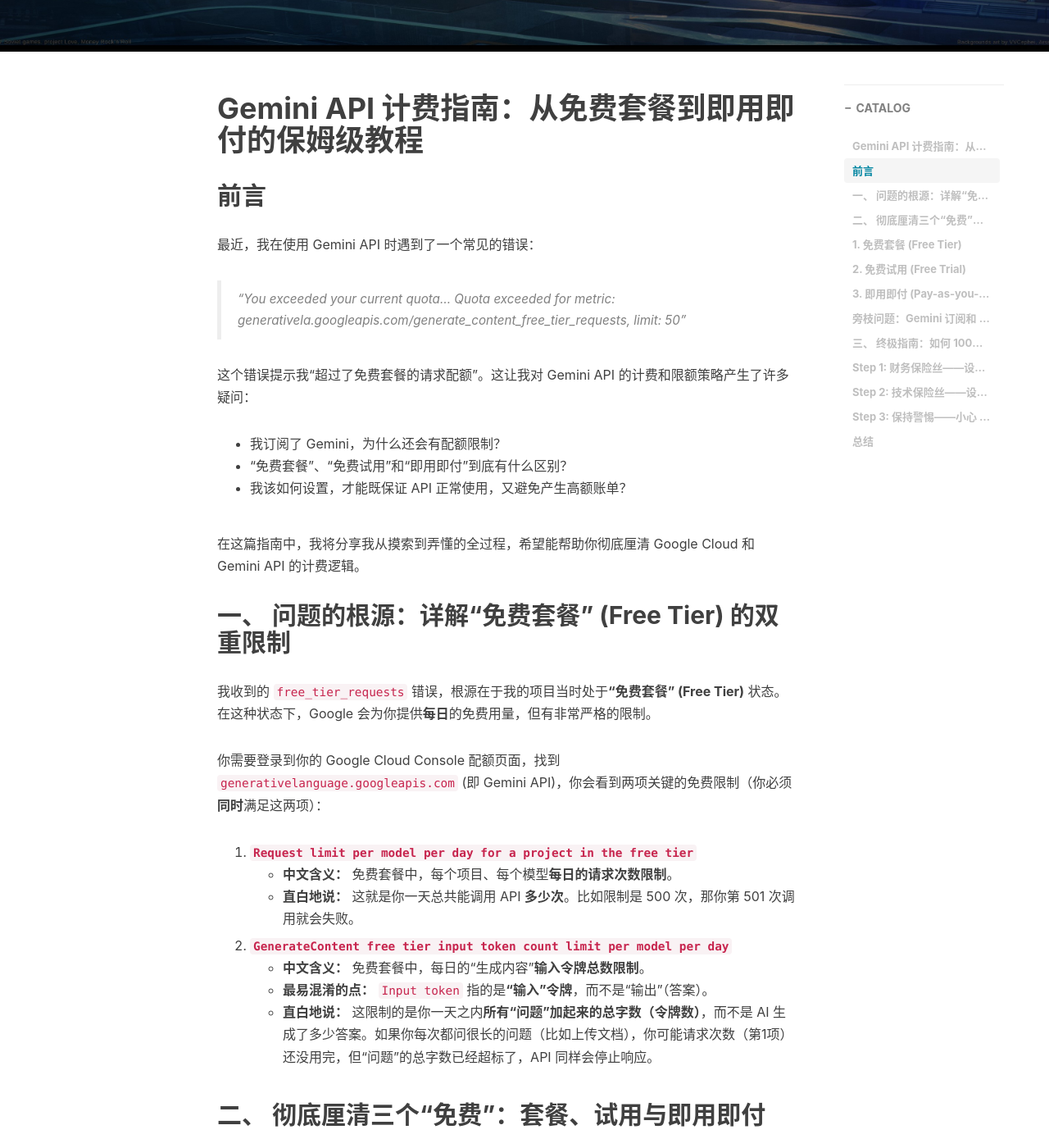
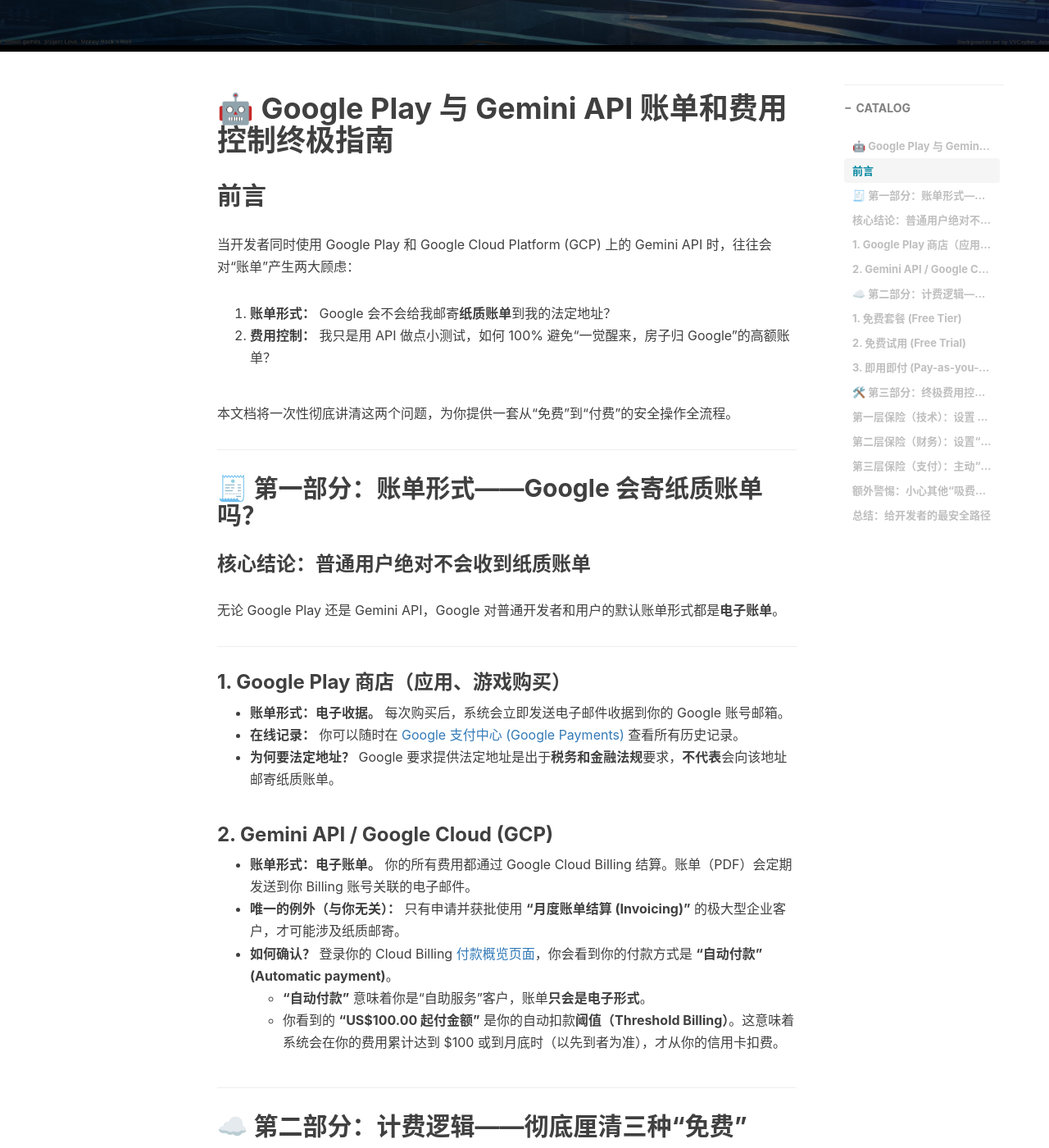
Before and after one commit to Shiina25qpwe/Shiina25qpwe.github.io, a Jekyll site: the page built from _posts/2025-11-01-Gemini API 计费指南.md, in a window 1280 px wide and 1400 px high, scrolled down 394 px. Shown: the whole window at 82% size. Built offline with Jekyll 4.4.1, drawn with Linux system fonts in a browser that asks for light colours; nearby versions of some CDN libraries; comment, search, counter and statistics services are not loaded; some of the changed text lies outside the part shown.

Commit message:
更新Gemini api账单解释与付费指南 docs: rewrite and expand Gemini API billing guide
This commit completely rewrites the post on Gemini API billing to provide a more comprehensive and structured guide.

The main goals of this rewrite are to address common user anxieties and clarify the entire billing process from start to finish.

Key changes include:
- **Expanded Scope:** The guide now covers both Google Play and Gemini API billing, clarifying that both use electronic billing and will not send paper invoices.
- **New Structure:** The content is reorganized into three distinct parts: billing format, the logic of different "free" tiers, and a three-step guide to cost control.
- **Improved Clarity:** The introduction is reframed to directly address user fears about unexpected bills. The guide now uses clearer headings and a more direct tone to explain complex concepts like billing thresholds and budget alerts.
- **Refined Focus:** Removed the section on API proxies to keep the article focused on direct usage of the Google Cloud Platform.

```diff
--- a/_posts/2025-11-01-Gemini API 计费指南.md
+++ b/_posts/2025-11-01-Gemini API 计费指南.md
@@ -10,45 +10,53 @@
     - 计算机学习
 ---
 
-# Gemini API 计费指南：从免费套餐到即用即付的保姆级教程
+# 🤖 Google Play 与 Gemini API 账单和费用控制终极指南
 
 ## 前言
 
-最近，我在使用 Gemini API 时遇到了一个常见的错误：
+当开发者同时使用 Google Play 和 Google Cloud Platform (GCP) 上的 Gemini API 时，往往会对“账单”产生两大顾虑：
 
-> "You exceeded your current quota... Quota exceeded for metric: generativela.googleapis.com/generate_content_free_tier_requests, limit: 50"
+1.  **账单形式：** Google 会不会给我邮寄**纸质账单**到我的法定地址？
+2.  **费用控制：** 我只是用 API 做点小测试，如何 100% 避免“一觉醒来，房子归 Google”的高额账单？
 
-这个错误提示我“超过了免费套餐的请求配额”。这让我对 Gemini API 的计费和限额策略产生了许多疑问：
+本文档将一次性彻底讲清这两个问题，为你提供一套从“免费”到“付费”的安全操作全流程。
 
-* 我订阅了 Gemini，为什么还会有配额限制？
-* “免费套餐”、“免费试用”和“即用即付”到底有什么区别？
-* 我该如何设置，才能既保证 API 正常使用，又避免产生高额账单？
+---
 
-在这篇指南中，我将分享我从摸索到弄懂的全过程，希望能帮助你彻底厘清 Google Cloud 和 Gemini API 的计费逻辑。
+## 🧾 第一部分：账单形式——Google 会寄纸质账单吗？
 
-## 一、 问题的根源：详解“免费套餐” (Free Tier) 的双重限制
+### 核心结论：普通用户绝对不会收到纸质账单
 
-我收到的 `free_tier_requests` 错误，根源在于我的项目当时处于**“免费套餐” (Free Tier)** 状态。在这种状态下，Google 会为你提供**每日**的免费用量，但有非常严格的限制。
+无论 Google Play 还是 Gemini API，Google 对普通开发者和用户的默认账单形式都是**电子账单**。
 
-你需要登录到你的 Google Cloud Console 配额页面，找到 `generativelanguage.googleapis.com` (即 Gemini API)，你会看到两项关键的免费限制（你必须**同时**满足这两项）：
+---
 
-1.  **`Request limit per model per day for a project in the free tier`**
-    * **中文含义：** 免费套餐中，每个项目、每个模型**每日的请求次数限制**。
-    * **直白地说：** 这就是你一天总共能调用 API **多少次**。比如限制是 500 次，那你第 501 次调用就会失败。
+### 1. Google Play 商店（应用、游戏购买）
 
-2.  **`GenerateContent free tier input token count limit per model per day`**
-    * **中文含义：** 免费套餐中，每日的“生成内容”**输入令牌总数限制**。
-    * **最易混淆的点：** `Input token` 指的是**“输入”令牌**，而不是“输出”（答案）。
-    * **直白地说：** 这限制的是你一天之内**所有“问题”加起来的总字数（令牌数）**，而不是 AI 生成了多少答案。如果你每次都问很长的问题（比如上传文档），你可能请求次数（第1项）还没用完，但“问题”的总字数已经超标了，API 同样会停止响应。
+* **账单形式：电子收据。** 每次购买后，系统会立即发送电子邮件收据到你的 Google 账号邮箱。
+* **在线记录：** 你可以随时在 [Google 支付中心 (Google Payments)](https://payments.google.com/) 查看所有历史记录。
+* **为何要法定地址？** Google 要求提供法定地址是出于**税务和金融法规**要求，**不代表**会向该地址邮寄纸质账单。
 
-## 二、 彻底厘清三个“免费”：套餐、试用与即用即付
+### 2. Gemini API / Google Cloud (GCP)
+
+* **账单形式：电子账单。** 你的所有费用都通过 Google Cloud Billing 结算。账单（PDF）会定期发送到你 Billing 账号关联的电子邮件。
+* **唯一的例外（与你无关）：** 只有申请并获批使用 **“月度账单结算 (Invoicing)”** 的极大型企业客户，才可能涉及纸质邮寄。
+* **如何确认？** 登录你的 Cloud Billing [付款概览页面](https://console.cloud.google.com/billing/payment/overview)，你会看到你的付款方式是 **“自动付款” (Automatic payment)**。
+    * **“自动付款”** 意味着你是“自助服务”客户，账单**只会是电子形式**。
+    * 你看到的 **“US$100.00 起付金额”** 是你的自动扣款**阈值（Threshold Billing）**。这意味着系统会在你的费用累计达到 $100 或到月底时（以先到者为准），才从你的信用卡扣费。
+
+---
+
+## ☁️ 第二部分：计费逻辑——彻底厘清三种“免费”
 
 这是最容易混淆的部分。Google Cloud 的“免费”分为三种，它们的逻辑**完全不同**，且**互相独立**。
 
 ### 1. 免费套餐 (Free Tier)
 * **这是什么？** 这是 Google 提供的“始终免费”服务。
 * **如何计费？** 永不计费。
-* **限制是什么？** 限制非常严格，就是上一节提到的“每日请求次数”和“每日输入令牌数”。一旦用完，当天就无法再使用，必须等第二天重置。
+* **限制是什么？** 限制非常严格，有**每日**配额 (per day)，如：
+    * `Request limit per model per day for a project in the free tier` (每日请求次数)
+    * `GenerateContent free tier input token count limit per model per day` (每日输入令牌总数)
 * **适用人群：** 轻度爱好者、学习者，用量极低的用户。
 
 ### 2. 免费试用 (Free Trial)
@@ -68,67 +76,59 @@
 
 ---
 
-### 旁枝问题：Gemini 订阅和 API 代理
+## 🛠️ 第三部分：终极费用控制指南（三层保险丝）
 
-* **我订阅了 Gemini Advanced (个人版) 和 API 有关吗？**
-    * **无关。** 你每月支付的 Gemini Advanced 订阅费，是用于 `gemini.google.com` 网页版的，它**不会**为你使用的 API（代码调用）提供任何额度或折扣。
+当你开启“即用即付”后，最大的恐惧就是 $100 的扣款阈值太高，或者代码出错导致账单爆炸。你必须设置一个“财务保险丝”和一个“技术保险丝”。
 
-* **用 OpenRouter.ai 这类 API 代理会更便宜吗？**
-    * **不会。** 对于调用 Gemini API 来说，**直接使用 Google API（即用即付）永远是最便宜的**。
-    * **Google API 是“出厂价”**：你直接付钱给 Google。
-    * **API 代理是“零售价”**：他们（中间商）先向 Google 付费，再加上自己的利润，然后再卖给你。你用它是为了**方便**（一个密钥管理所有模型），而不是为了**便宜**。
+### 第一层保险（技术）：设置 API 配额（防突发）
 
-## 三、 终极指南：如何 100% 防止产生高额费用
+这是你的**“技术保险丝”**，用于防止代码死循环等**突发性**错误。
 
-当你开启“即用即付”后，最大的恐惧就是“一觉醒来，房子归 Google 了”。仅仅设置 API 限额是**绝对不够的**，它只能防范**突发性**的错误（如代码无限循环），但无法防范**持续性**的低频调用（如每分钟都正常调用 50 次，但跑了 24 小时）。
+* **【关键澄清：这是“每分钟”限制】**
+    开启“即用即付”后，免费套餐的 `...per day` (每日) 限制被移除。你需要设置的是**更精细、更安全**的**“每分钟”**限制，即 `Requests per minute` (RPM)。
 
-你必须设置一个“财务保险丝”和一个“技术保险丝”。
+    “每分钟”限制远比“每日”限制更安全。一个出错的脚本可能在 5 分钟内就跑满“每日”限额；但如果设置了“每分钟 100 次”的限额，它在第 1 分钟的第 101 次调用时就**立即被阻止**，将损失降到最低。
 
-### Step 1: 财务保险丝——设置“预算和提醒”（最重要！）
+* **操作步骤：**
+    1.  前往 Google Cloud API 配额页面：
+        * **直达链接 (通用)：** [https://console.cloud.google.com/apis/api/generativelanguage.googleapis.com/quotas](https://console.cloud.google.com/apis/api/generativelanguage.googleapis.com/quotas)
+        * *(你需要从页面顶部的下拉菜单中选择你自己的项目)*
+    2.  确保 `generativelanguage.googleapis.com` (Gemini API) 已被选中。
+    3.  找到 `Requests per minute` (每分钟请求数) 相关的配额项（可能有多个，对应不同模型）。
+    4.  选中它们，点击“修改配额”，**主动将这个值从默认的几千调低**到一个你估算的合理值，例如 **100**。
 
-这是你开启“即用即付”后**必须做的第一件事**。它管理的是你的**总金额**。
+### 第二层保险（财务）：设置“预算和提醒”（防超额）
+
+这是你的**“财务保险丝”**，用于监控你的**总花费**。
 
 * **【关键澄清：这是“月度”限制】**
-    你需要知道，Google Cloud 的预算是围绕**月度 (Monthly)** 结算周期设计的。你设置的是一个**月度总预算**（例如 $10），**不能**设置“每日 $1”这样的重复预算。
+    Google Cloud 的预算是围绕**月度 (Monthly)** 结算周期设计的。你设置的是一个**月度总预算**（例如 $10），**不能**设置“每日 $1”这样的重复预算。不过，它的监控和提醒是**实时**的。
 
-    不过，它的监控和提醒是**实时**的。当你在这个月（无论是哪一天）累计花费达到了提醒阈值（例如 $5），系统会**立即**给你发邮件。
+* **操作步骤：**
+    1.  前往 Google Cloud Console 的 **“结算” > “预算和提醒”** 页面。
+        * **直达链接：** [https://console.cloud.google.com/billing/budgets](https://console.cloud.google.com/billing/budgets)
+    2.  点击“创建预算”，为你当前的项目设置一个预算。
+    3.  **设置金额：** 设置一个你心理上能接受的小额度，例如 **$10**。
+    4.  **设置提醒（关键）：** 在“操作”部分，设置“提醒阈值”。
+        * **推荐设置：** 当实际支出达到 50% ($5) 和 100% ($10) 时，**“通过电子邮件发送提醒”**。这样你就能在账单失控前收到警告。
+    5.  **设置终极保险丝（可选，但强烈推荐）：**
+        * 在“操作”部分的“管理通知”下，选择“将 Pub/Sub 主题与此预算关联”。
+        * 你可以通过这个功能，关联一个 Cloud Function，实现在**“账单达到 $10 时，自动关闭此项目的结算功能”**。
+        * 这是最强的保险丝，一旦触发，你项目中的所有付费 API 都会停止工作，100% 保证你的花费不会超过 $10。
 
-**操作步骤：**
+### 第三层保险（支付）：主动“人工付款”（控频率）
 
-1.  前往 Google Cloud Console 的 **“结算” > “预算和提醒”** 页面。
-    * **直达链接：** [https://console.cloud.google.com/billing/budgets](https://console.cloud.google.com/billing/budgets)
-2.  点击“创建预算”，为你当前的项目设置一个预算。
-3.  **设置金额：** 设置一个你心理上能接受的小额度，例如 **$10**。
-4.  **设置提醒（关键）：** 在“操作”部分，设置“提醒阈值”。
-    * **推荐设置：** 当实际支出达到 50% ($5) 和 100% ($10) 时，**“通过电子邮件发送提醒”**。这样你就能在账单失控前收到警告。
-5.  **设置终极保险丝（推荐）：**
-    * 在“操作”部分，你还可以设置“管理通知”。
-    * 选择“将 Pub/Sub 主题与此预算关联”。
-    * 你可以通过这个功能，关联一个 Cloud Function，实现在**“账单达到 $10 时，自动关闭此项目的结算功能”**。
-    * 这是最强的保险丝，一旦触发，你项目中的所有付费 API 都会停止工作，100% 保证你的花费不会超过 $10。
+默认的 $100 自动扣款阈值太高了，你可以在达到阈值前**主动支付**，实现“小额、高频”的付款。
 
-### Step 2: 技术保险丝——设置“API 配额”
+* **操作步骤：**
+    1.  当你收到第二层保险（例如 $10）的**预算提醒邮件**后，登录 Cloud Billing **“付款概览 (Payment overview)”** 页面。
+        * **直达链接：** [https://console.cloud.google.com/billing/payment/overview](https://console.cloud.google.com/billing/payment/overview)
+    2.  你会看到“您当前的余额” (Your current balance) 显示为 $10。
+    3.  点击 **“进行付款” (Make a payment)** 按钮。
+    4.  手动支付这 $10 的欠款。
+    5.  **好处：** 支付完成后，你的 $100 自动扣款阈值会**重置**。这样你就成功地将一次 $100 的大额扣款，分解成了一次 $10 的小额支付。
 
-这是你的“技术保险丝”，它管理的是你的**调用速率**。
-
-* **【关键澄清：这是“每分钟”限制】**
-    当你转为“即用即付”后，“免费套餐”里的那些 `...per day` (每日) 限制就被移除了。你需要设置的是**更精细、更安全**的**“每分钟”**限制。
-
-    **为什么“每分钟”限制是你的首选？**
-    * **场景（每日限制）：** 假设你能设置“每日 10,000 次”限额。一个出错的脚本可能在**短短 5 分钟内**就跑满 10,000 次，产生高额费用。
-    * **场景（每分钟限制）：** 你设置了 `Requests per minute` (每分钟请求数) 为 **100**。出错的脚本在**第 1 分钟**的第 101 次调用时就**立即被阻止**，将你的损失降到最低。
-
-**操作步骤：**
-
-1.  前往 Gemini API 的配额页面。
-    * **直达链接 (通用)：** [https://console.cloud.google.com/apis/api/generativelanguage.googleapis.com/quotas](https://console.cloud.google.com/apis/api/generativelanguage.googleapis.com/quotas)
-    * *(你需要从下拉菜单中选择你自己的项目)*
-2.  在“免费试用”结束后，你将获得**修改配额的权限**。
-3.  找到 `Requests per minute` (每分钟请求数) 相关的配额。
-4.  点击“修改配额”，**主动将这个值从默认的几千调低**到一个你估算的合理值，例如 **100**。
-5.  **好处：** 即使你的代码出现无限循环，它在一分钟内最多也只能调用 100 次，而不是几千次，这极大地降低了你因代码 BUG 导致的瞬间高额花费。
-
-### Step 3: 保持警惕——小心 Google Cloud Console 的其他“吸费陷阱”
+### 额外警惕：小心其他“吸费陷阱”
 
 Google Cloud 是一个庞大的平台。即使你只想用 Gemini API，你也要小心不要在控制台里“不小心”点开了其他付费服务。
 
@@ -138,15 +138,14 @@
 2.  **Cloud Storage：** 不要随手上传大型文件（如视频、数据集）并忘记删除。
 3.  **Vertex AI：** 这是 Gemini 的“企业版”。它的计费更复杂（例如按“节点小时”收费）。如果你只是个人开发者，请坚持使用 `generativelanguage.googleapis.com` 这个简单的 API，**不要**去 Vertex AI 页面“启用端点”或“训练模型”。
 
-## 总结
+---
 
-对于普通开发者来说，最安全的路径是：
+## 总结：给开发者的最安全路径
 
-1.  （可选）使用**“免费套餐” (Free Tier)** 进行初步的功能测试，接受它极低的每日限额。
-2.  （可选）使用**“免费试用” ($300 赠金)** 来测试 API 的高性能，不用担心付费。
+1.  （可选）使用**“免费套餐” (Free Tier)** 进行初步的功能测试。
+2.  （可选）使用**“免费试用” ($300 赠金)** 来测试 API 的高性能。
 3.  当准备正式使用时，**升级到“即用即付” (Pay-as-you-go)**。
-4.  **立刻**前往“结算”页面，设置一个 **$10 的月度预算提醒（和自动停止操作）**。
-5.  **立刻**前往“API 配额”页面，将 **RPM（每分钟请求数）** 主动调低到 100 左右。
-6.  **只使用 Gemini API**，不要在控制台里乱点其他你不知道的服务。
-
-通过“财务预算”管住月度总金额，通过“API 配额”管住每分钟的突发速率，你就可以安心地使用 Gemini API 了。
+4.  **立刻**前往“API 配额”页面，将 **RPM（每分钟请求数）** 主动调低到 100 左右（第一层保险）。
+5.  **立刻**前往“结算”页面，设置一个 **$10 的月度预算提醒（和自动停止操作）**（第二层保险）。
+6.  当收到 $10 预算提醒邮件后，**主动去“人工付款”**，避免触发 $100 的自动扣款（第三层保险）。
+7.  **只使用 Gemini API**，不要在控制台里乱点其他你不知道的服务。
```
